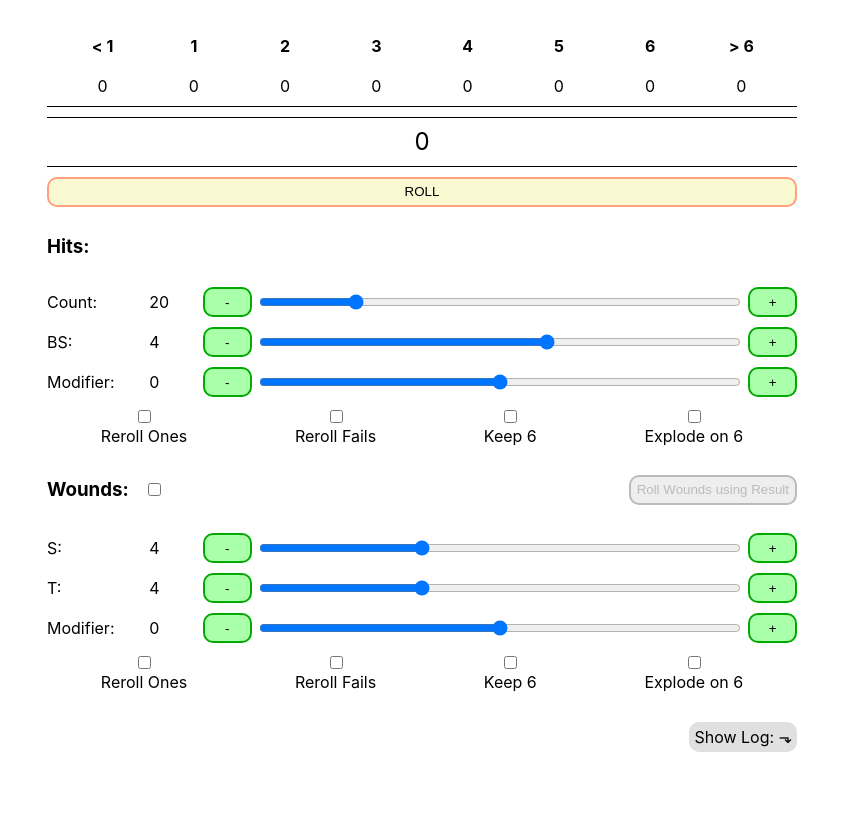
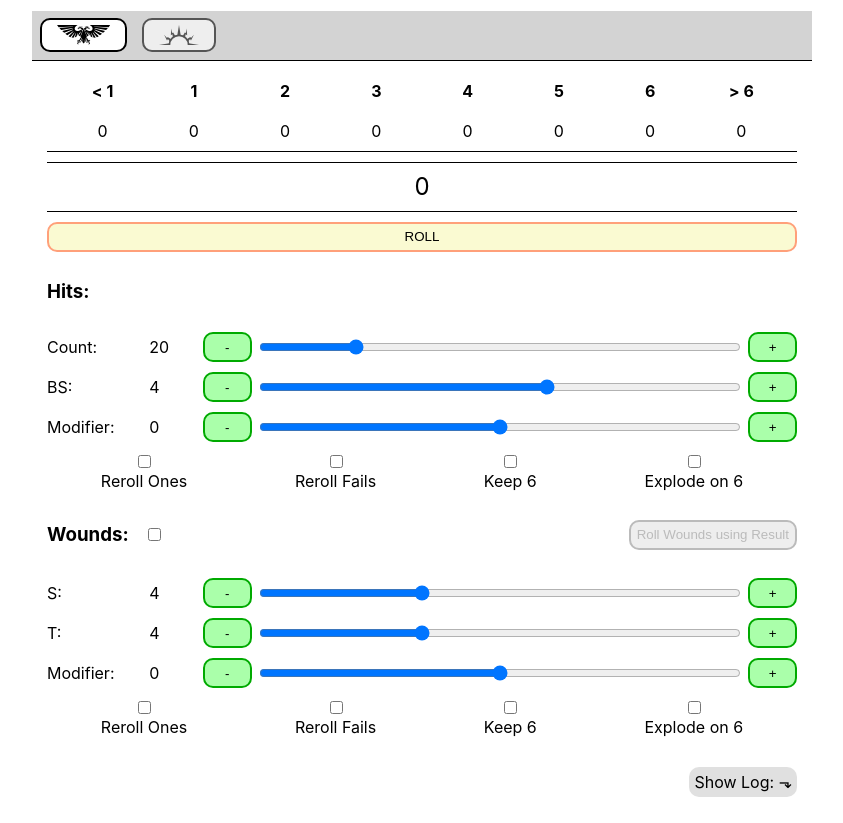
Before and after one commit to tooxoot/w40k_dice, a React app: page / in a window 1280 px wide. Shown: the whole page, without its empty margins (218-1061 px from the left). Before the commit the page ends 800 px from the top, so only its background shows below. Built offline with nearby package versions, Linux system fonts and the light colour scheme.

Commit message:
Single app (#9)
* added top bar

* new deployment and vesion bump

```diff
--- a/src/App.css
+++ b/src/App.css
@@ -11,6 +11,43 @@
 }
 .result-table .head {
   font-weight: bold;
+}
+
+div.bar {
+  background: lightgrey;
+  margin: -2% -2% 0 -2%;
+  grid-column: span 5;
+  align-items: center;
+  border-bottom: 1px solid black;
+  padding: 1%;
+  display: grid;
+  grid-auto-flow: column;
+  grid-gap: 15px;
+  grid-template-columns: max-content max-content 1fr;
+}
+div.bar button {
+  padding: 5px 15px 5px 15px;
+  width: max-content;
+  height: max-content;
+  justify-content: center;
+  display: flex;
+  border: 2px solid black;
+  background: white;
+}
+div.bar button.unselected {
+  background: #eeeeee;
+  border: 2px solid #555555;
+}
+div.bar button.unselected svg * {
+  fill: #555555;
+}
+div.bar button.update {
+  justify-self: flex-end;
+}
+div.bar button.update span {
+  font-size: 20px;
+  line-height: 20px;
+  margin-right: 7px;
 }
 
 h3,
@@ -29,23 +66,6 @@ button.roll,
   /* background: lightgreen; */
   height: 2em;
   font-size: 1.5em;
-}
-
-button.update {
-  grid-column: span 5;
-  justify-self: center;
-  padding: 5px 15px 5px 15px;
-  width: max-content;
-  height: max-content;
-  justify-content: center;
-  display: flex;
-  border: 2px solid black;
-  background: none;
-}
-
-button.update span {
-  font-size: 20px;
-  margin-right: 5px;
 }
 
 button {
--- a/src/App.js
+++ b/src/App.js
@@ -123,7 +123,7 @@ class App extends React.Component {
         keepSixes: false,
         explodeSixes: false
       },
-      aos,
+      aos: localStorage.getItem('variant') === 'aos',
       hasUpdate: false
     }
 
@@ -169,6 +169,62 @@ class App extends React.Component {
   render() {
     return (
       <div className='app'>
+        <div className='bar'>
+          <button
+            className={`40k ${this.state.aos ? 'unselected' : ''}`}
+            onClick={() => {
+              this.setState({ aos: false })
+              localStorage.setItem('variant', '40k')
+            }}
+          >
+            <svg viewBox='0 630 2000 750' height='20px'>
+              <path d='M830.805,913.588l-8.501,5.222l4.692,50.297c-16.745,18.744-35.845,39.556-52.76,58.148l0.662-93.712l-8.589,1.971    l-30.476,123.318l-69.634,40.684l52.472-165.183l-8.079-1.649l-90.259,179.566l-73.196-10.757l110.747-182.602l-10.362-5.948    l-146.96,173.869c-22.97-12.667-44.468-24.215-67.859-37.114l185.495-174.997l-9.156-14.116l-221.883,156.436l-77.28-57.082    L592.1,819.828l-4.727-17.602l-319.026,120.89l-72.116-68.413l387.614-96.748l3.34-19.125l-431.134,75.852l-65.132-71.629    l507.897-43.576l11.365-16.342l-548.898,26.62L1,630h761.297c0,4.45-1.357,9.642-0.197,13.455    C579.5,735.5,667,951,906.503,804.805l48.122,49.445l-82.063,208.002l-66.343-49.21c33.114-26.709,71.114-82.042,79.685-114.409    c2.194-8.286,0.276-12.107-6.568-12.73c-6.692-0.609-13.336,5.846-9.787,12.987c2.001,4.016,6.189,6.93,6.189,6.93    c-7.732,9.551-26.502,34.554-34.545,45.44L830.805,913.588z' />
+              <path d='M1105.749,1216.276c-5.182,5.21-13.443,14.096-18.986,20.052c-11.495-25.948-22.211-52.254-33.762-78.329    c-1.864,1.504-4.885,5.101-6,6l30.308,80.01c-6.653,6.388-17.407,17.785-24.445,25.208c-10.01-28.807-18.991-58.806-28.864-87.218    l-6,5l24.805,93c-13.393,14.652-28.898,29.229-42.805,44.178L958.5,1280l27.5-93l-6-5c-9.986,28.848-20.409,58.096-30.672,87.745    l-21.826-24.065L958,1164l-6-6c-11.489,25.928-21.076,51.814-32.831,78.343l-19.645-21.39    c9.101-23.009,22.032-52.083,31.476-74.953l-50.801-58L1000,762.207L1123.904,1082L1073,1140L1105.749,1216.276z' />
+              <polygon points='1114.248,1283.893 1092.333,1293 1099.209,1277.019 1085,1262.5 1110,1259.333 1135.827,1231.503     1128.333,1218.667 1131.732,1214.805 1085.056,1142.876 1121.228,1103.756 1169.325,1195.875 1176,1192 1183.871,1204.539     1208.667,1196.667 1215.5,1181.5 1226.314,1191.983 1249.404,1194.308 1232.312,1210.026 1229.646,1275.346 1210.39,1215.839     1180.469,1226.391 1194.598,1250.426 1206.5,1248 1202.333,1260.667 1228.988,1307.674 1233,1354.184 1220.943,1339.715     1172.132,1358.238 1201.465,1318.756 1178.792,1275.544 1164,1277.542 1172,1263.667 1159.23,1237.222 1132.419,1269.518     1163.535,1298   ' />
+              <path d='M789.492,1329.581l26,26.419c-12.165-5.26-41.766-11.248-52.847-16.362v-31.307l53.019-75.506L793.5,1229.5    l-30.855,54.044l10.753-89.286l52.649,15.91l57.378-105.505l36.316,39.628l-63.554,80.857L900.25,1266l-85.758,52.331L861,1268    l-23-24.25L789.492,1329.581z' />
+              <path d='M1009.553,758.954c18.057-13.335,35.766-26.463,53.581-39.444c1.1-0.801,3.175-0.925,4.574-0.545    c7.566,2.058,15.123,4.196,22.532,6.744c1.596,0.549,3.349,2.736,3.71,4.447c2.885,13.688,5.538,27.427,8.017,41.195    c0.347,1.927,0.083,4.783-1.119,6.046c-19.926,20.943-40.048,41.7-60.803,63.199    C1029.786,813.127,1019.768,786.305,1009.553,758.954z' />
+              <path d='M900.385,779.173c-2.128-2.18-2.773-4.141-2.128-7.253c2.771-13.371,5.29-26.798,7.643-40.25    c0.578-3.305,1.797-5.021,5.18-5.889c6.933-1.778,13.681-4.285,20.623-6.019c1.954-0.488,4.797,0.001,6.421,1.17    c16.524,11.893,32.922,23.963,49.208,36.181c1.345,1.009,2.701,3.855,2.218,5.179c0,0-19.194,51.801-28.878,77.689    L900.385,779.173z' />
+              <path d='M1110.703,767.741c-2.909-14.728-5.794-28.743-8.375-42.813c-0.667-3.639-2.149-5.474-5.811-6.576    c-23.345-7.024-46.585-14.397-69.93-21.425c-3.221-0.97-8.337-3.227-4.779-4.628c4.358-1.716,64.432-0.915,64.432-0.915    c4.234,0.101,7.415-0.864,10.357-4.117c1.367-1.511,4.379-2.427,6.508-2.216c23.293,2.302,46.551,4.949,69.838,7.313    c3.59,0.364,5.322,1.64,6.191,5.256c2.712,11.29,2.849,11.242-5.994,18.569L1110.703,767.741z' />
+              <path d='M820.834,710.975c-5.455-5.085-1.397-11.288,1.189-16.419c1.529-3.034,3.008-2.954,5.402-2.954    c49.478,0.009,98.955-0.016,148.433,0.099c1.35,0.003,3.847,0.772,4.046,2.271c0.238,1.8-2.13,2.917-3.51,3.335    c-23.992,7.275-47.985,14.557-72.11,21.37c-4.44,1.254-5.886,3.418-6.602,7.482l-8.53,41.919L820.834,710.975z M864.963,724.215    c4.548,0.082,8.507-3.645,8.737-8.224c0.238-4.737-3.769-8.812-8.626-8.773c-4.666,0.037-8.459,3.818-8.457,8.428    C856.621,720.226,860.426,724.133,864.963,724.215z' />
+              <path d='M1173.579,723.488c1.612-1.266,4.518-2.362,6.238-1.782c15.177,5.113,30.221,10.623,46.035,16.276    c-7.459,19.759-14.78,39.152-22.526,59.671c-3.961-9.943-7.589-18.58-10.808-27.366c-1.265-3.453-3.353-5.037-6.778-5.896    c-15.154-3.8-30.259-7.793-46.379-11.975L1173.579,723.488z' />
+              <path d='M860.148,753.554c-15.615,4.066-30.438,8.057-45.342,11.72c-4.054,0.997-6.257,2.942-7.68,6.914    c-3.092,8.626-6.755,17.048-10.524,26.396c-7.652-20.229-14.947-39.517-22.457-59.373l47.934-18.578L860.148,753.554z' />
+              <path d='M1168.195,913.588l8.501,5.222l-4.692,50.297c16.745,18.744,35.844,39.556,52.76,58.148l-0.662-93.712l8.589,1.971    l30.475,123.318l69.634,40.684l-52.472-165.183l8.079-1.649l90.259,179.566l73.196-10.757l-110.747-182.602l10.362-5.948    l146.96,173.869c22.97-12.667,44.468-24.215,67.859-37.114l-185.495-174.997l9.156-14.116l221.884,156.436l77.28-57.082    L1406.9,819.828l4.727-17.602l319.026,120.89l72.116-68.413l-387.614-96.748l-3.339-19.125l431.134,75.852l65.132-71.629    l-507.897-43.576l-11.365-16.342l548.898,26.62L1998,630h-761.297c0,4.45,1.357,9.642,0.197,13.455    C1419.5,735.5,1332,951,1092.498,804.805l-48.123,49.445l82.063,208.002l66.343-49.21    c-33.115-26.709-71.115-82.042-79.685-114.409c-2.194-8.286-0.276-12.107,6.568-12.73c6.692-0.609,13.336,5.846,9.787,12.987    c-2.001,4.016-6.189,6.93-6.189,6.93c7.732,9.551,26.502,34.554,34.545,45.44L1168.195,913.588z' />
+            </svg>
+          </button>
+          <button
+            className={`aos ${this.state.aos ? '' : 'unselected'}`}
+            onClick={() => {
+              this.setState({ aos: true })
+              localStorage.setItem('variant', 'aos')
+            }}
+          >
+            <svg height='20px' viewBox='0 0 230 115 '>
+              <g transform='translate(-85,-35)'>
+                <path d='M 150 150 a 50 50 0 0 1 100 0 l 10 0 a 60 60 0 0 0 -120 0 Z' />
+                <path d='M 145 150 l -60 0 60 -10' />
+                <path d='M 255 150 l 60 0 -60 -10' />
+                <path d='M 200 95 l 10 0 -10 -60 -10 60' />
+
+                <path
+                  transform='rotate(-60,200,150) translate(200,95) scale(-0.35, 0.35) '
+                  d='M 0 0 l -20 0 0 -70 20 0 -25 -70 60 90 -30 0 20 50 Z'
+                />
+                <path
+                  transform='rotate(-30,200,150) translate(200,95) scale(-0.35, 0.35) '
+                  d='M 0 0 l -20 0 0 -70 20 0 -25 -70 60 90 -30 0 20 50 Z'
+                />
+
+                <path
+                  transform='rotate(60,200,150) translate(200,95) scale(0.35, 0.35) '
+                  d='M 0 0 l -20 0 0 -70 20 0 -25 -70 60 90 -30 0 20 50 Z'
+                />
+                <path
+                  transform='rotate(30,200,150) translate(200,95) scale(0.35, 0.35) '
+                  d='M 0 0 l -20 0 0 -70 20 0 -25 -70 60 90 -30 0 20 50 Z'
+                />
+              </g>
+            </svg>
+          </button>
           {this.state.hasUpdate ? (
             <button className='update' onClick={() => location.reload(false)}>
               <span>!</span>
@@ -180,6 +236,7 @@ class App extends React.Component {
           ) : (
             ''
           )}
+        </div>
         <Table hand={this.state.hands ? this.state.hands.slice(-2)[0] : []} />
         <Total hand={this.state.hands ? this.state.hands.slice(-1)[0] : []} />
         <button
--- a/src/serviceworker.js
+++ b/src/serviceworker.js
@@ -1,4 +1,4 @@
-const version = '0.0.1'
+const version = '0.0.3'
 const CACHE_NAME = `hammerdice-v${version}`
 const urlsToCache = [
   '/',
```
Lines whose indentation alone changed are shown as unchanged.
